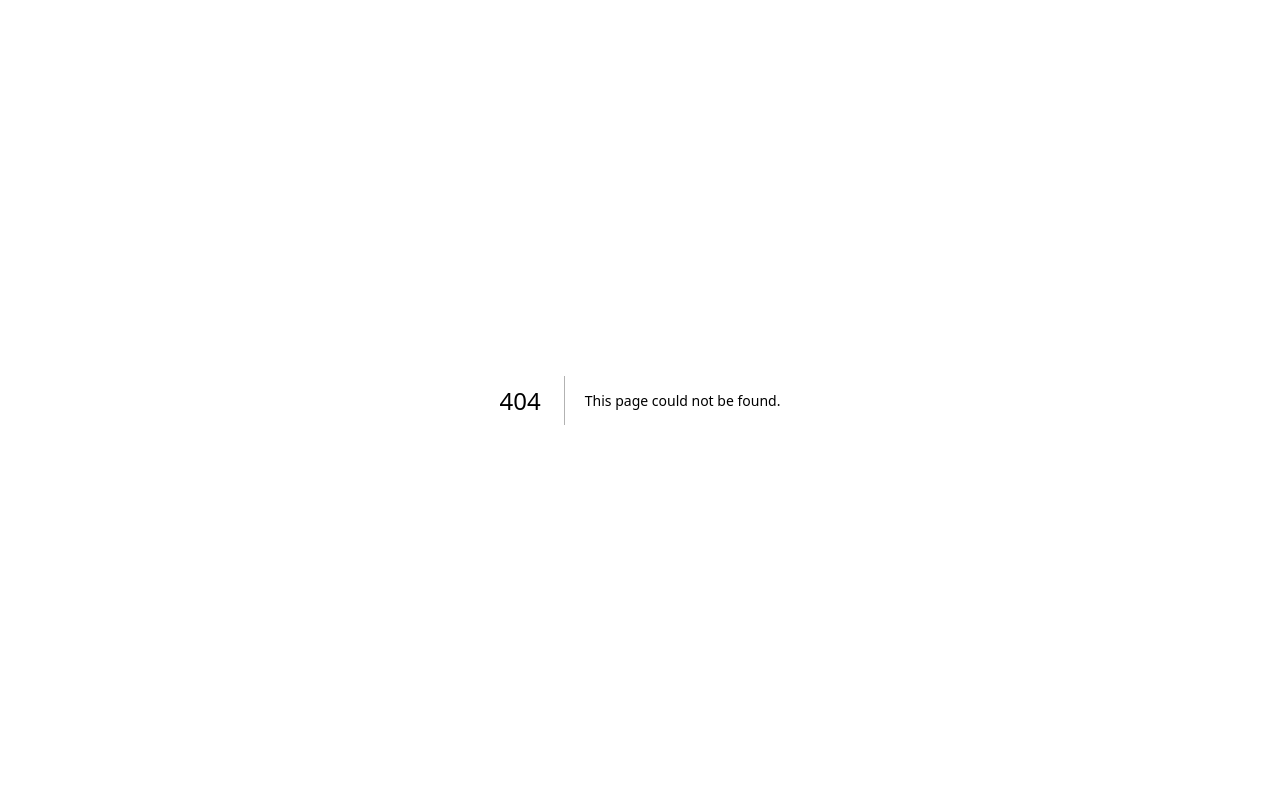
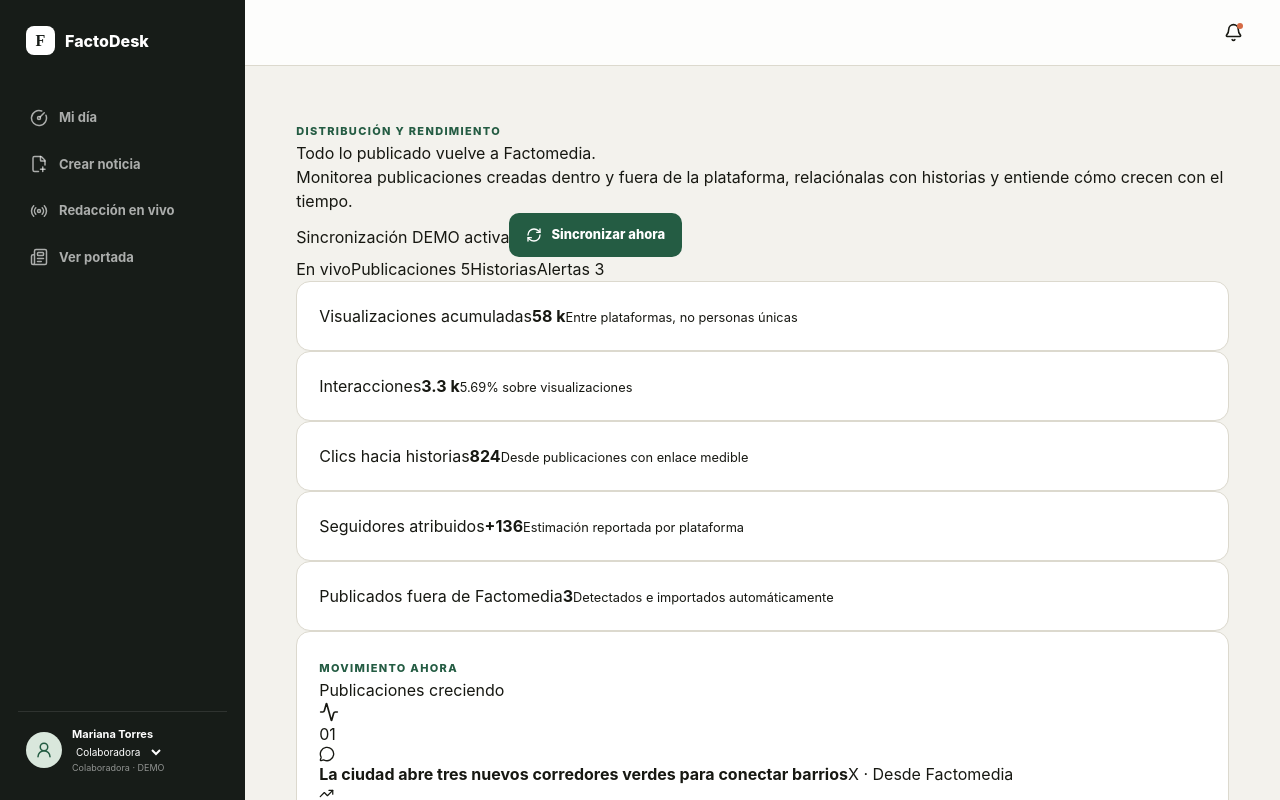
Before and after one commit to sebhesp/factomedia-group, a Next.js app: page /distribucion in a window 1280 px wide. Before the commit this address had no page. Shown: the top 800 px of the page. Built offline with nearby package versions, Linux system fonts and the light colour scheme.

Commit message:
Add distribution center route

```diff
--- /dev/null
+++ b/src/app/(desk)/distribucion/page.tsx
@@ -0,0 +1,5 @@
+import { DistributionDashboard } from "@/components/distribution-dashboard";
+
+export default function DistributionPage() {
+  return <DistributionDashboard />;
+}
```
